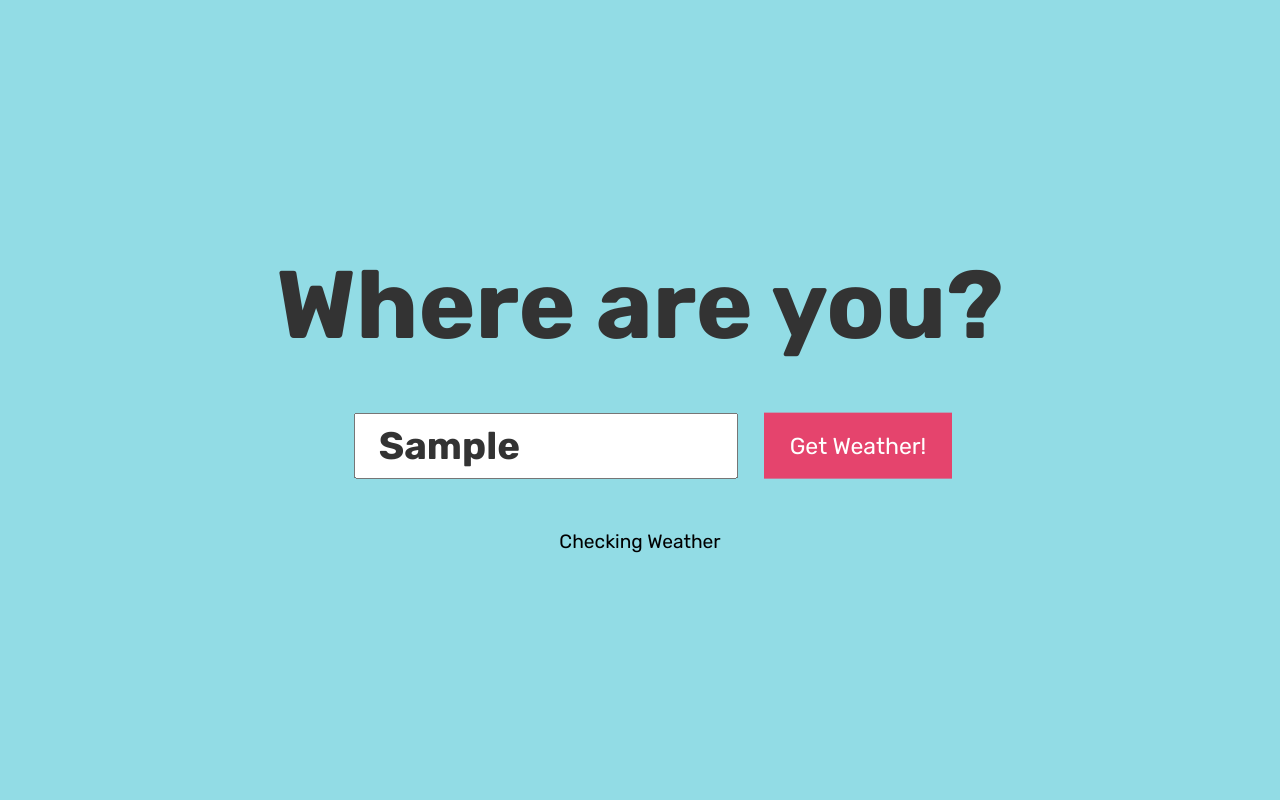
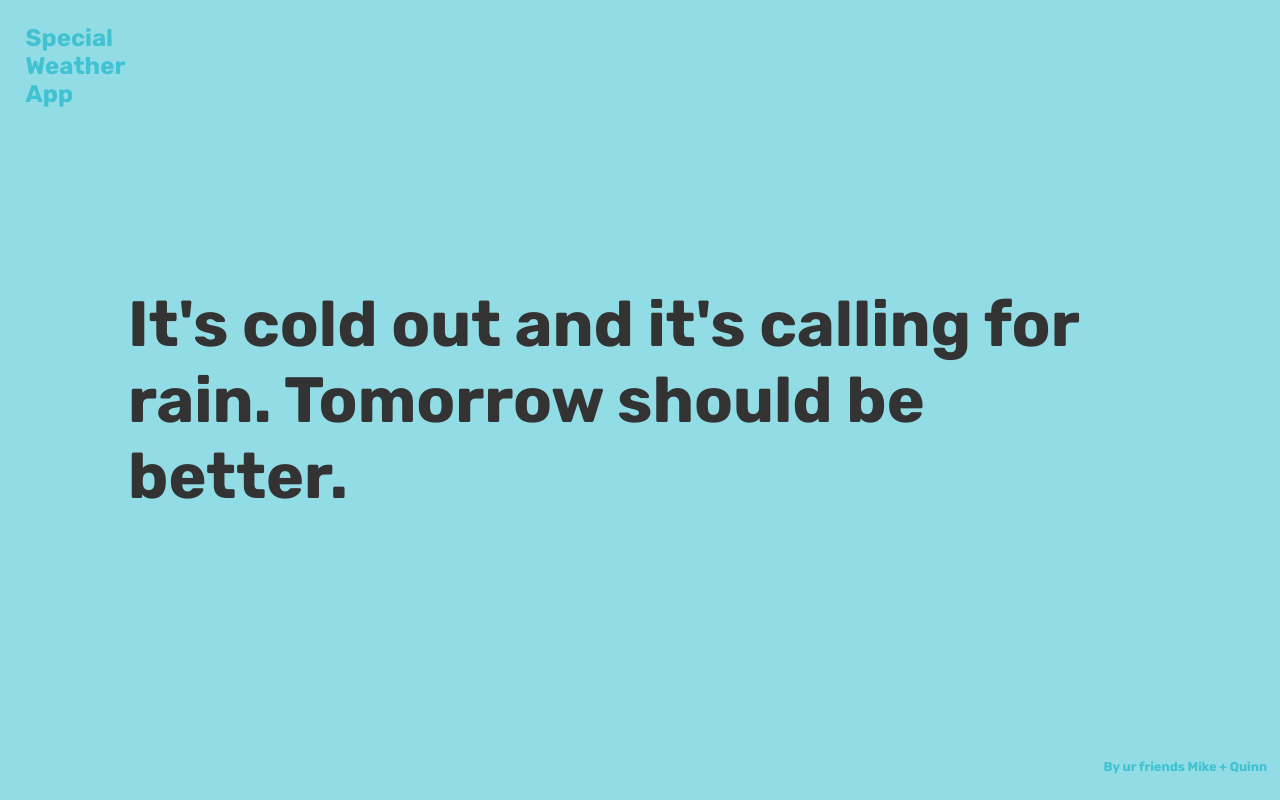
Before and after one commit to McDonaldMike/weather-app, a plain HTML site: page weather-app.html in a window 1280 px wide. Both pictures are taken after typing "Sample" into the empty fields and a click on the button "Get Weather!". Drawn offline with nearby package versions, Linux system fonts and the light colour scheme; no server answers.

Commit message:
set up js animation triggers

```diff
--- /dev/null
+++ b/js/animations.js
@@ -0,0 +1,29 @@
+
+(function() {
+
+	console.log('wapwap')
+
+	var cityForm = app.querySelector('.city-form');
+	var header = app.querySelector('h1')
+	var button = cityForm.querySelector('.get-weather-button');
+	var main = app.querySelector('.main-app');
+
+	button.addEventListener('click', function(e) {
+		console.log("wapwapwap")
+		e.preventDefault();
+
+		cityForm.classList.add('fadeOut');
+		header.classList.add('fadeOut');
+
+		setTimeout(function(){
+			cityForm.classList.add('hide');
+			header.classList.add('hide');
+		}, 300)
+
+		setTimeout(function() {
+			main.classList.remove('hide');
+			main.classList.add('fadeIn');
+		}, 1000)
+	})
+
+})();
--- a/sass/main/styles.sass
+++ b/sass/main/styles.sass
@@ -9,47 +9,89 @@ body
 	background: $light-blue
 	+flex(column, wrap)
 
+	#title
+		position: absolute
+		left: 2%
+		top: 1%
+		font: $headerfont
+		font-size: 1.5rem
+		color: darken($light-blue, 20%)
+		width: 10%
+
+	#credit
+		position: absolute
+		right: 0
+		bottom: 0
+		font: $headerfont
+		font-size: 0.8rem
+		color: darken($light-blue, 20%)
+		width: 20%
+		text-align: right
+		padding: 1em
+
+		&:hover
+			bottom: 2%
+
 	div#app
 		width: 100%
 		text-align: center
 		+centerer
 		font: $bodyfont
 
-		h1
+
+	//FORM STYLING
+	h1#where
+		font: $headerfont
+		font-size: 6rem
+		margin: 0
+		padding: 0
+		color: $black
+
+	.city-form
+		+flex(row, nowrap)
+		justify-content: center
+		width: 100%
+		margin: 4% auto
+
+		input
 			font: $headerfont
-			font-size: 6rem
-			margin: 0
-			padding: 0
+			padding: 0.2em
+			padding-left: 0.6em
+			margin: 0 2%
 			color: $black
+			border: none
 
-		.city-form
-			+flex(row, nowrap)
-			justify-content: center
-			width: 100%
-			margin: 4% auto
+			&:focus
+				outline: none
+				border: 1px solid
 
-			input
-				width: 350px
-				font: $headerfont
-				padding: 0.2em
-				padding-left: 0.6em
-				margin: 0 2%
-				color: $black
+		button
+			border: none
+			background: $red
+			font: $bodyfont
+			color: white
+			padding: 1% 2%
 
-				&:focus
-					outline: none
-					border: 1px solid
+			&:focus
+				outline: none
 
-			button
-				border: none
-				background: $red
-				font: $bodyfont
-				color: white
-				padding: 1% 2%
+			&:hover
+				background: darken($red, 10%)
+				cursor: pointer
 
-				&:focus
-					outline: none
+	//MAIN APP STYLES
 
-				&:hover
-					background: darken($red, 10%)
-					cursor: pointer
+	.main-app
+		width: 80vw
+		margin: 0 auto
+
+		div
+			font: $headerfont
+			font-size: 4rem
+			color: $black
+			text-align: left
+
+
+.hide
+	display: none !important
+	visibility: hidden !important
--- a/weather-app.html
+++ b/weather-app.html
@@ -6,20 +6,26 @@
 	<meta name="viewport" content="width=device-width, initial-scale=1.0">
 	<meta http-equiv="X-UA-Compatible" content="ie=edge">
 	<title>Weather App</title>
-	<link href="https://fonts.googleapis.com/css?family=Rubik:400,700" rel="stylesheet">
+	<link href="https://fonts.googleapis.com/css?family=Rubik:400,700" rel="stylesheet"> <!-- Google Fonts -->
+	<link rel="stylesheet" href="https://cdnjs.cloudflare.com/ajax/libs/animate.css/3.5.2/animate.min.css"> <!-- Animate CSS CDN -->
 	<link rel="stylesheet" href="css/styles.css">
 </head>
 
 <body>
+	<h1 id="title">Special Weather App</h1>
 	<div id="app">
-		<h1>Where are you?</h1>
-		<form class="city-form">
+		<h1 id="where" class="animated">Where are you?</h1>
+		<form class="city-form animated">
 			<input type="text" class="city-input">
 			<button type="submit" class="get-weather-button">Get Weather!</button>
 		</form>
-		<section class="main app">
-			<div class="city-weather"></div>
-			<div class="icon"></div>
+		<section class="animated hide main-app">
+			<div class="city-weather">
+				It's cold out and it's calling for rain. Tomorrow should be better.
+			</div>
+			<div class="icon">
+
+			</div>
 			<div class="temp"></div>
 			<div class="clouds"></div>
 			<div class="precip"></div>
@@ -27,7 +33,11 @@
 
 		</section>
 	</div>
+	<!-- End #app-->
+	<p id="credit">By ur friends Mike + Quinn</p>
+
 	<script src="js/weather-app.js"></script>
+	<script src="js/animations.js"></script>
 </body>
 
 </html>
```
Also changed, not shown: css/styles.css, 1 other file.
